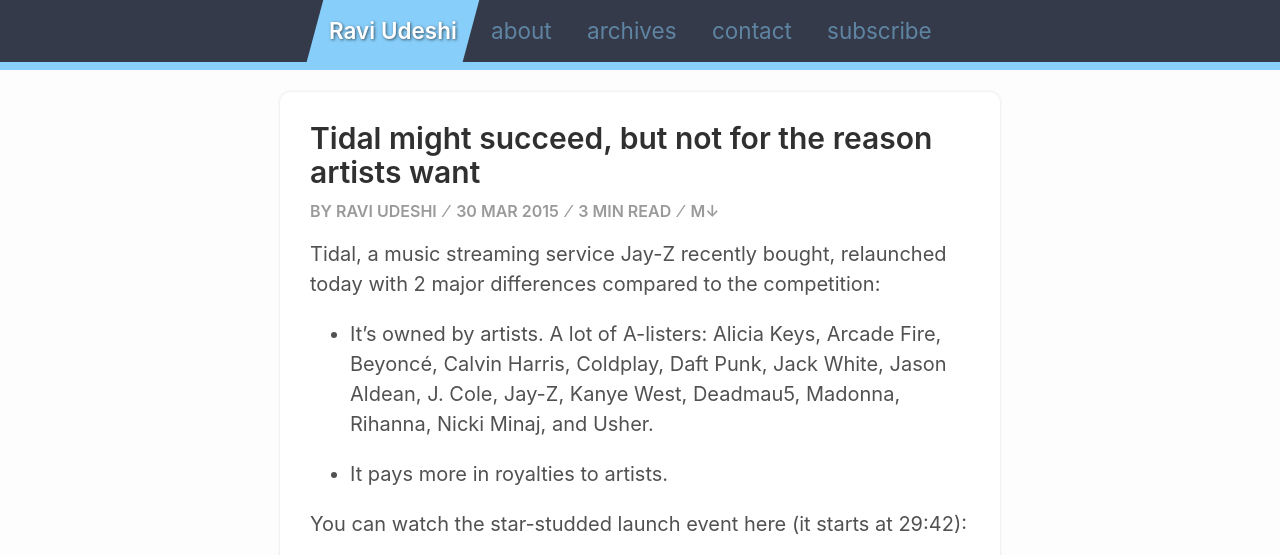
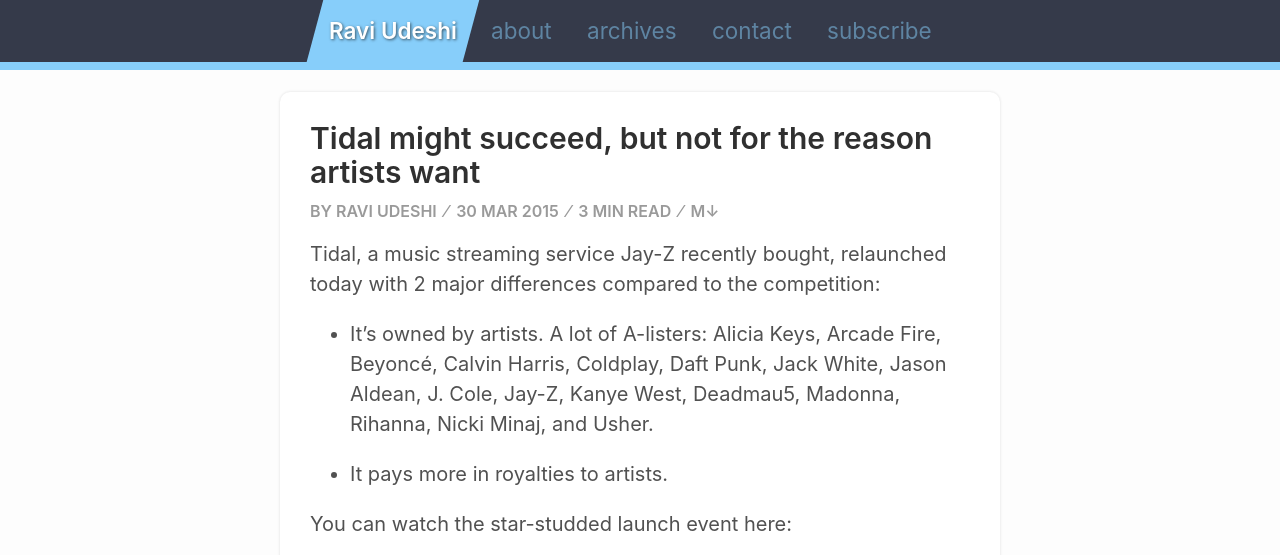
Before and after one commit to rkudeshi/rkudeshi.github.io, a Jekyll site: the page built from _posts/2015-03-30-tidal.md, in a window 1280 px wide and 900 px high, cut to the strip 0-555 px from the top of the window. Built offline with Jekyll 4.4.1, drawn with Linux system fonts in a browser that asks for light colours.

Commit message:
Fix YouTube video (remove timecode)

```diff
--- a/_posts/2015-03-30-tidal.md
+++ b/_posts/2015-03-30-tidal.md
@@ -13,9 +13,9 @@
 
 * It pays more in royalties to artists.
 
-You can watch the star-studded launch event here (it starts at 29:42):
+You can watch the star-studded launch event here:
 
-<p><iframe width="604" height="340" src="https://www.youtube.com/embed/T5H8TGlLus0?start=1782&#038;feature=oembed" frameborder="0" allowfullscreen></iframe></p>
+<p><iframe width="560" height="315" src="https://www.youtube.com/embed/T5H8TGlLus0" frameborder="0" allowfullscreen></iframe></p>
 
 Here's where the problems start. That bit about paying musicians more? It's [not exactly true](http://www.theverge.com/2015/3/30/8314833/tidal-jay-z-streaming-music):
 
```
